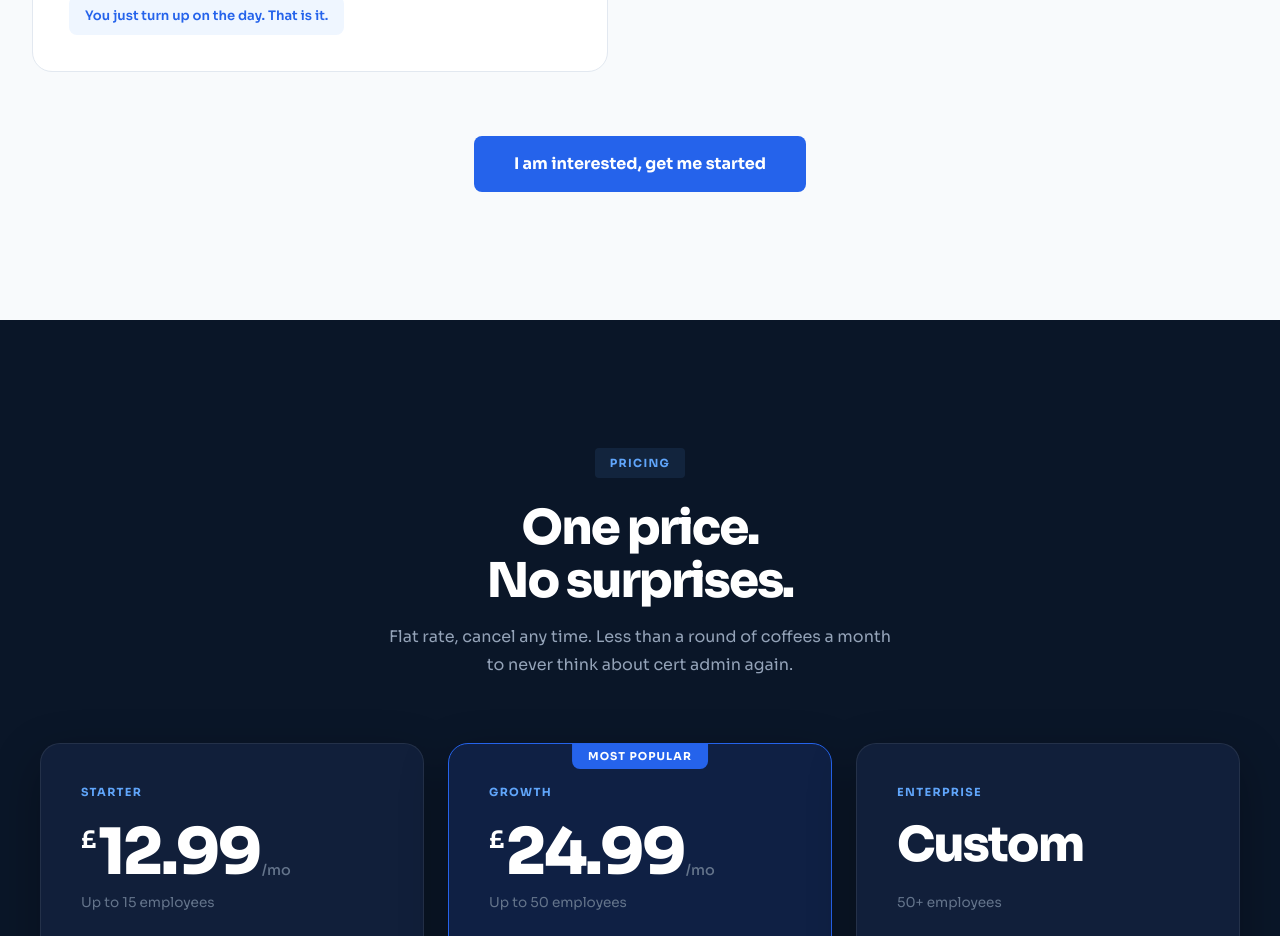
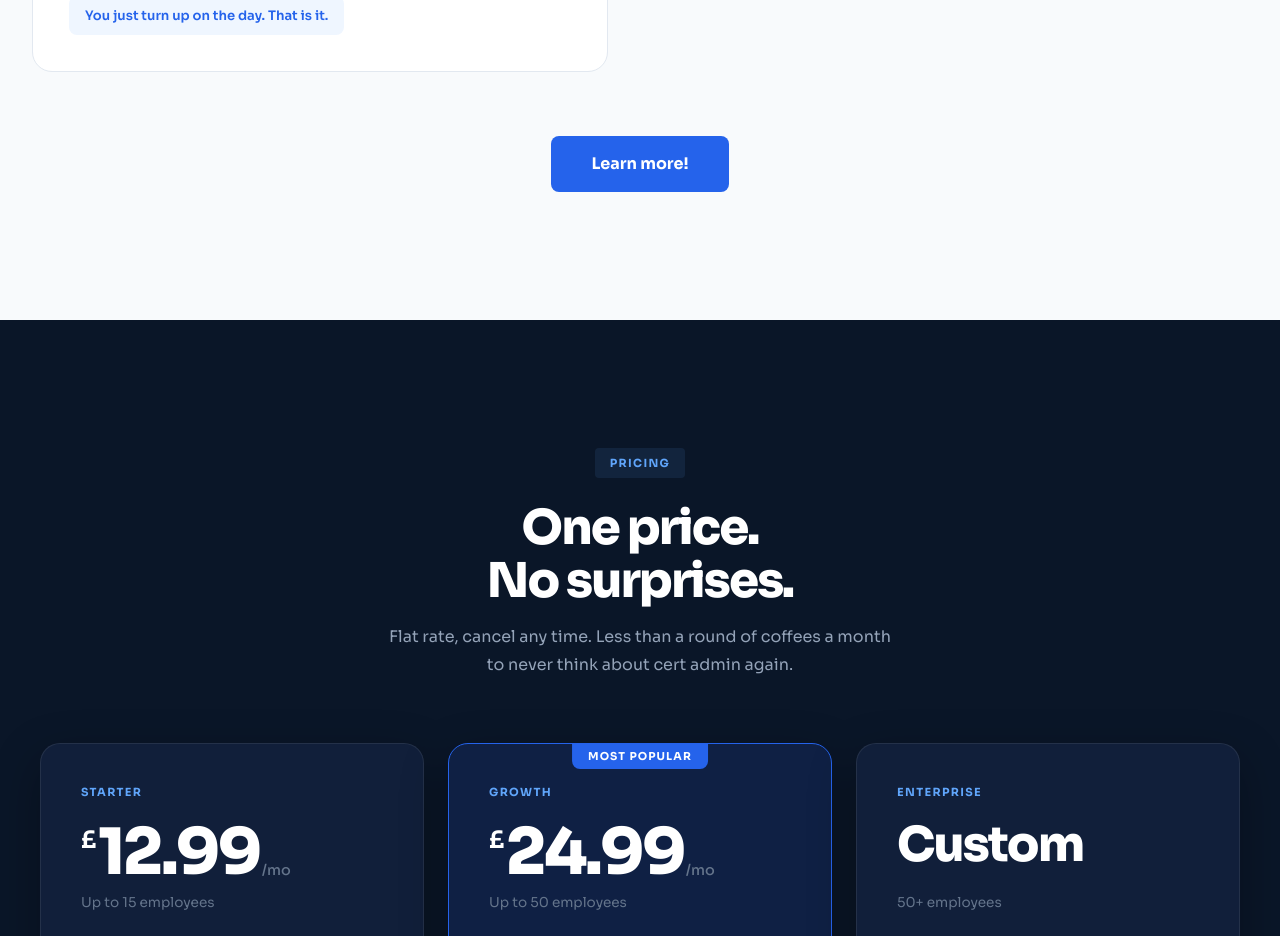
Before and after one commit to salesnovellumuk/CERTISAVE, a React (Vite) app in the folder frontend/: page / in a window 1280 px wide. Shown: the part 3520-4456 px from the top of the page. Built offline with nearby package versions, Linux system fonts and the light colour scheme; no server answers.

Commit message:
updated HIW button text

```diff
--- a/frontend/src/components/sections/howitworks/HowItWorks.jsx
+++ b/frontend/src/components/sections/howitworks/HowItWorks.jsx
@@ -147,7 +147,7 @@ const HowItWorks = () => {
 
         <div className="hiw-cta-wrap">
           <a href="#contact" className="hiw-cta-btn">
-            I am interested, get me started
+            Learn more!
           </a>
         </div>
 
```
Also changed, not shown: 2 other files (tests, documents, lock files or other folders).
